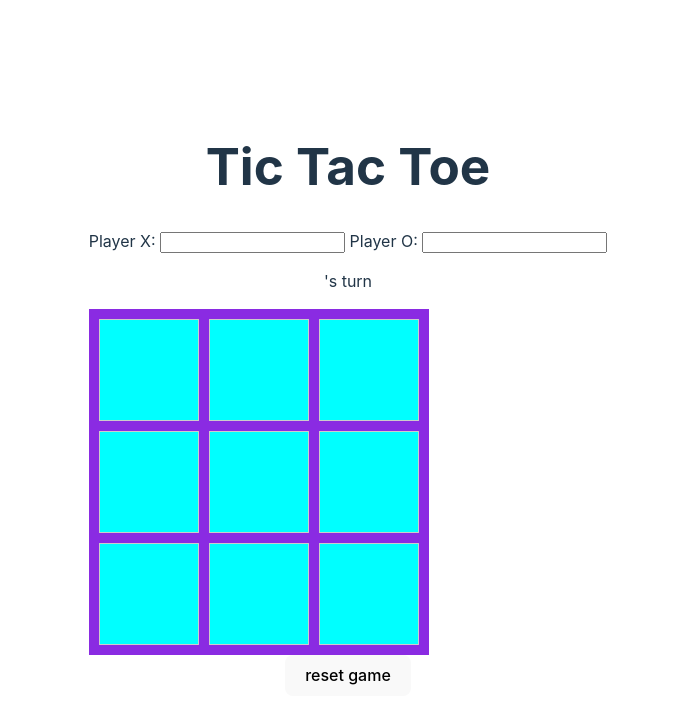
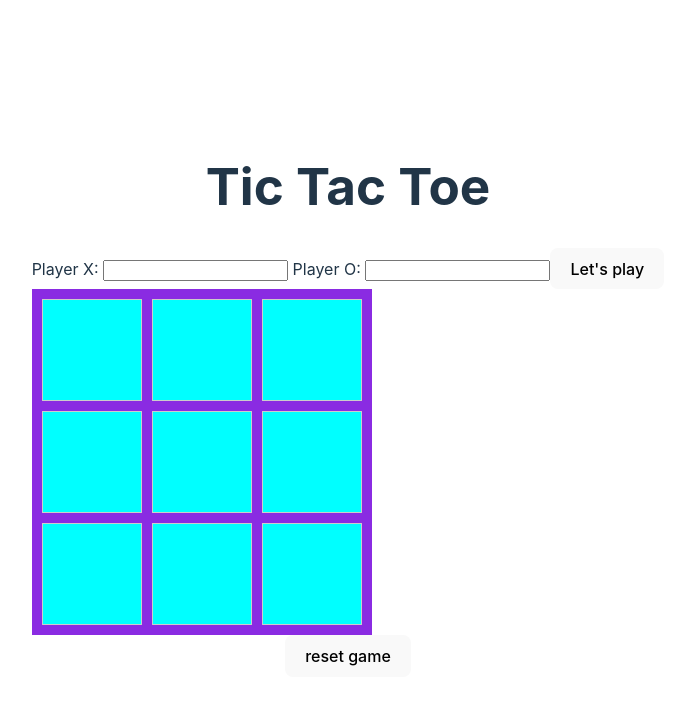
Before and after one commit to jessworks/fed23-tictactoe, a Vue app: page / in a window 1280 px wide. Shown: the top 724 px of the page, without its empty margins (292-967 px from the left). Built offline with nearby package versions, Linux system fonts and the light colour scheme.

Commit message:
feat: TicTacToe.vue: visibility of player names, play button

```diff
--- a/src/components/TicTacToe.vue
+++ b/src/components/TicTacToe.vue
@@ -5,6 +5,15 @@ const grid = ref(Array(9).fill(""));
 const currentPlayer = ref("X");
 const playerX = ref("");
 const playerO = ref("");
+const namesConfirmed = ref(false);
+
+const confirmNames = () => {
+  if (playerX.value && playerO.value) {
+    namesConfirmed.value = true;
+  } else {
+    alert('Please enter names for PlayerX and PlayerO.')
+  }
+};
 
 const handleClick = (i: number) => {
   console.log(`cell ${i} clicked`);
@@ -18,13 +27,16 @@ const handleClick = (i: number) => {
 const resetGame = () => {
   grid.value = Array(9).fill("");
   currentPlayer.value = "X";
+  playerX.value = "";
+  playerO.value = "";
+  namesConfirmed.value = false;
 }
 
 </script>
 
 
 <template>
-  <div class="add-players">
+  <div v-if="!namesConfirmed" class="add-players">
     <label>
       Player X:
       <input v-model="playerX" />
@@ -33,9 +45,10 @@ const resetGame = () => {
       Player O:
       <input v-model="playerO" />
     </label>
+    <button @click="confirmNames">Let's play</button>
   </div>
 
-  <p>{{ currentPlayer === "X" ? playerX : playerO }}'s turn </p>
+  <p v-if="namesConfirmed">{{ currentPlayer === "X" ? playerX : playerO }}'s turn </p>
 
   <div class="grid">
     <div v-for="(cell, i) in grid" :key="i" class="cell" @click="handleClick(i)">
```
